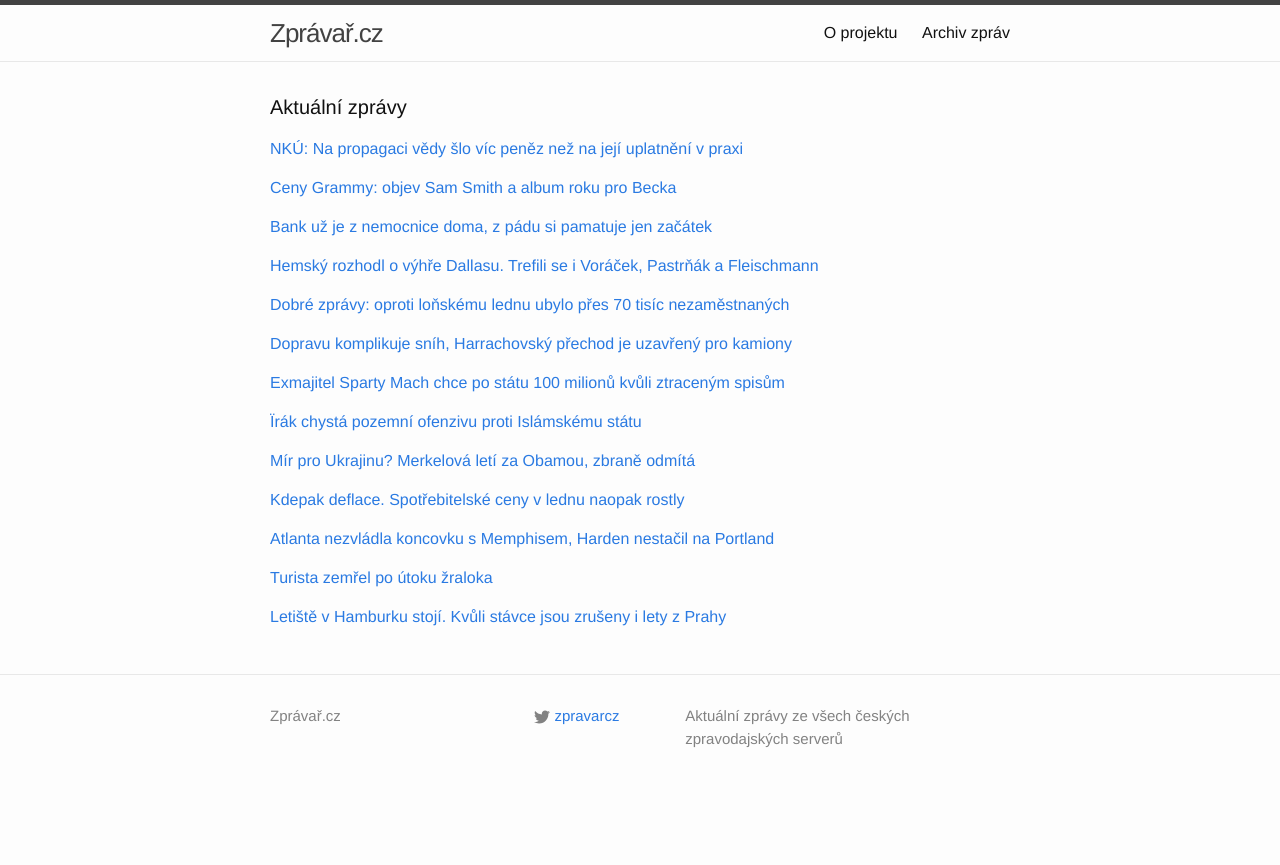
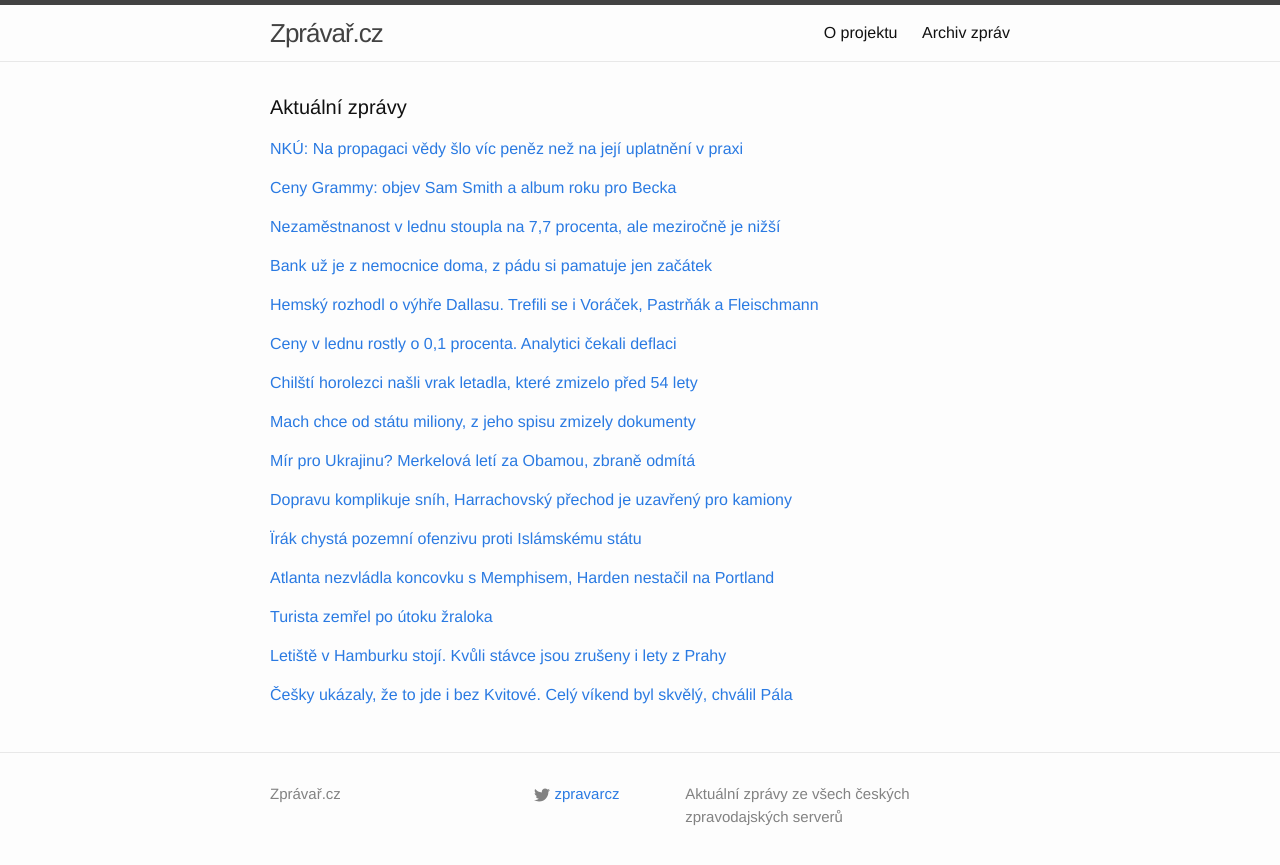
Before and after one commit to adliska/zpravar, a Jekyll site: the page built from index.html, in a window 1280 px wide. Shown: the top 865 px of the page. Built offline with Jekyll 4.4.1, drawn with Linux system fonts in a browser that asks for light colours; some of the changed lines change nothing that is shown.

Commit message:
zpravar news update

```diff
--- a/index.html
+++ b/index.html
@@ -35,8 +35,19 @@ layout: default
 <li><a href=http://www.ceskenoviny.cz/zpravy/zpravy/objev-sam-smith-ovladl-ceny-grammy-ma-i-nahravku-a-pisen-roku/1179010>Objev Sam Smith ovládl ceny Grammy, má i nahrávku a píseň roku  - www.ceskenoviny.cz</a></li>
 <li><a href=http://www.novinky.cz/kultura/361117-ceny-grammy-posbirali-beck-a-sam-smith.html>Ceny Grammy posbírali Beck a Sam Smith - www.novinky.cz</a></li>
 </ul>
-</div><p><a href="javascript:;" onclick="toggle_visibility('zpravy2')">Bank už je z nemocnice doma, z pádu si pamatuje jen začátek </a></p>
+</div><p><a href="javascript:;" onclick="toggle_visibility('zpravy2')">Nezaměstnanost v lednu stoupla na 7,7 procenta, ale meziročně je nižší</a></p>
 <div id="zpravy2" style="display:none">
+<ul>
+<li><a href=http://www.novinky.cz/ekonomika/361135-nezamestnanost-v-lednu-stoupla-na-7-7-procenta-ale-mezirocne-je-nizsi.html>Nezaměstnanost v lednu stoupla na 7,7 procenta, ale meziročně je nižší - www.novinky.cz</a></li>
+<li><a href=http://zpravy.e15.cz/burzy-a-trhy/makroekonomicka-data/dobre-zpravy-oproti-lonskemu-lednu-ubylo-pres-70-tisic-nezamestnanych-1160886>Dobré zprávy: oproti loňskému lednu ubylo přes 70 tisíc nezaměstnaných - zpravy.e15.cz</a></li>
+<li><a href=http://www.ceskatelevize.cz/ct24/ekonomika/301057-v-lednu-rostla-nezamestnanost-i-inflace/>V lednu rostla nezaměstnanost i inflace - www.ceskatelevize.cz</a></li>
+<li><a href=http://www.denik.cz/ekonomika/nezamestnanost-v-lednu-stoupla-na-7-7-procenta-ale-mezirocne-je-nizsi-20150209.html>Nezaměstnanost v lednu stoupla na 7,7 procenta, ale meziročně je nižší - www.denik.cz</a></li>
+<li><a href=http://ekonomika.idnes.cz/na-uradech-prace-pribylo-pres-14-tisic-nezamestnanych-pcd-/ekonomika.aspx?c=A150209_091041_ekonomika_fih>Na úřadech práce v lednu přibylo přes 14 tisíc nezaměstnaných - ekonomika.idnes.cz</a></li>
+<li><a href=http://zpravy.e15.cz/domaci/udalosti/nezamestnanych-je-v-zime-vice-oproti-lonskemu-roku-si-cesko-ale-polepsilo-1160886>Nezaměstnaných je v zimě více, oproti loňskému roku si Česko ale polepšilo - zpravy.e15.cz</a></li>
+<li><a href=http://www.financninoviny.cz/zpravodajstvi/zpravy/nezamestnanost-v-lednu-stoupla-na-7-7-ale-mezirocne-je-nizsi/1179069>Nezaměstnanost v lednu stoupla na 7,7 %, ale meziročně je nižší - www.financninoviny.cz</a></li>
+</ul>
+</div><p><a href="javascript:;" onclick="toggle_visibility('zpravy3')">Bank už je z nemocnice doma, z pádu si pamatuje jen začátek </a></p>
+<div id="zpravy3" style="display:none">
 <ul>
 <li><a href=http://sport.lidovky.cz/bank-uz-je-z-nemocnice-doma-z-padu-si-pamatuje-jen-zacatek-pko-/ostatni-sporty.aspx?c=A150209_090926_ln-sport-ostatni_mpr>Bank už je z nemocnice doma, z pádu si pamatuje jen začátek  - sport.lidovky.cz</a></li>
 <li><a href=http://www.tyden.cz/rubriky/sport/zimni-sporty/bank-uz-ma-chut-na-pivo-musime-zapit-ze-jsem-prezil_332810.html>Bank už má chuť na pivo: Musíme zapít, že jsem přežil - www.tyden.cz</a></li>
@@ -46,8 +57,8 @@ layout: default
 <li><a href=http://www.sportovninoviny.cz/zpravy/bank-uz-je-z-nemocnice-doma-z-padu-si-pamatuje-jen-zacatek/1179054>Bank už je z nemocnice doma, z pádu si pamatuje jen začátek - www.sportovninoviny.cz</a></li>
 <li><a href=http://www.rozhlas.cz/_zprava/pamatuji-si-jen-zacatek-padu-rika-potluceny-ondrej-bank--1453178>Pamatuji si jen začátek pádu, říká potlučený Ondřej Bank - www.rozhlas.cz</a></li>
 </ul>
-</div><p><a href="javascript:;" onclick="toggle_visibility('zpravy3')">Hemský rozhodl o výhře Dallasu. Trefili se i Voráček, Pastrňák a Fleischmann</a></p>
-<div id="zpravy3" style="display:none">
+</div><p><a href="javascript:;" onclick="toggle_visibility('zpravy4')">Hemský rozhodl o výhře Dallasu. Trefili se i Voráček, Pastrňák a Fleischmann</a></p>
+<div id="zpravy4" style="display:none">
 <ul>
 <li><a href=http://www.rozhlas.cz/_zprava/hemsky-rozhodl-o-vyhre-dallasu-trefili-se-i-voracek-pastrnak-a-fleischmann--1453217>Hemský rozhodl o výhře Dallasu. Trefili se i Voráček, Pastrňák a Fleischmann - www.rozhlas.cz</a></li>
 <li><a href=http://hokej.idnes.cz/hokej-nhl-souhrn-dne-0qh-/nhl.aspx?c=A150209_073250_nhl_ten>Hemský zařídil výhru Dallasu, trefili se i Pastrňák, Voráček a Fleischmann - hokej.idnes.cz</a></li>
@@ -57,39 +68,32 @@ layout: default
 <li><a href=http://www.sportovninoviny.cz/zpravy/hemsky-zaridil-golem-v-prodlouzeni-vyhru-dallasu/1179026>Hemský zařídil gólem v prodloužení výhru Dallasu - www.sportovninoviny.cz</a></li>
 <li><a href=http://sport.aktualne.cz/voracek-jistil-golem-vyhru-trefil-se-i-fleischmann/r~56e0341aafee11e49f60002590604f2e/>Voráček jistil gólem výhru, trefil se i Fleischmann - sport.aktualne.cz</a></li>
 </ul>
-</div><p><a href="javascript:;" onclick="toggle_visibility('zpravy4')">Dobré zprávy: oproti loňskému lednu ubylo přes 70 tisíc nezaměstnaných</a></p>
-<div id="zpravy4" style="display:none">
-<ul>
-<li><a href=http://zpravy.e15.cz/burzy-a-trhy/makroekonomicka-data/dobre-zpravy-oproti-lonskemu-lednu-ubylo-pres-70-tisic-nezamestnanych-1160886>Dobré zprávy: oproti loňskému lednu ubylo přes 70 tisíc nezaměstnaných - zpravy.e15.cz</a></li>
-<li><a href=http://www.ceskatelevize.cz/ct24/ekonomika/301057-v-lednu-rostla-nezamestnanost-i-inflace/>V lednu rostla nezaměstnanost i inflace - www.ceskatelevize.cz</a></li>
-<li><a href=http://www.denik.cz/ekonomika/nezamestnanost-v-lednu-stoupla-na-7-7-procenta-ale-mezirocne-je-nizsi-20150209.html>Nezaměstnanost v lednu stoupla na 7,7 procenta, ale meziročně je nižší - www.denik.cz</a></li>
-<li><a href=http://ekonomika.idnes.cz/na-uradech-prace-pribylo-pres-14-tisic-nezamestnanych-pcd-/ekonomika.aspx?c=A150209_091041_ekonomika_fih>Na úřadech práce v lednu přibylo přes 14 tisíc nezaměstnaných - ekonomika.idnes.cz</a></li>
-<li><a href=http://zpravy.e15.cz/domaci/udalosti/nezamestnanych-je-v-zime-vice-oproti-lonskemu-roku-si-cesko-ale-polepsilo-1160886>Nezaměstnaných je v zimě více, oproti loňskému roku si Česko ale polepšilo - zpravy.e15.cz</a></li>
-<li><a href=http://www.financninoviny.cz/zpravodajstvi/zpravy/nezamestnanost-v-lednu-stoupla-na-7-7-ale-mezirocne-je-nizsi/1179069>Nezaměstnanost v lednu stoupla na 7,7 %, ale meziročně je nižší - www.financninoviny.cz</a></li>
-</ul>
-</div><p><a href="javascript:;" onclick="toggle_visibility('zpravy5')">Dopravu komplikuje sníh, Harrachovský přechod je uzavřený pro kamiony</a></p>
+</div><p><a href="javascript:;" onclick="toggle_visibility('zpravy5')">Ceny v lednu rostly o 0,1 procenta. Analytici čekali deflaci</a></p>
 <div id="zpravy5" style="display:none">
 <ul>
-<li><a href=http://www.ceskatelevize.cz/ct24/domaci/301054-dopravu-komplikuje-snih-harrachovsky-prechod-je-uzavreny-pro-kamiony/>Dopravu komplikuje sníh, Harrachovský přechod je uzavřený pro kamiony - www.ceskatelevize.cz</a></li>
-<li><a href=http://www.ceskatelevize.cz/ct24/domaci/301054-dopravu-komplikuje-snih-i-vitr-harrachovsky-prechod-je-uzavreny-pro-kamiony/>Dopravu komplikuje sníh i vítr, Harrachovský přechod je uzavřený pro kamiony - www.ceskatelevize.cz</a></li>
-<li><a href=http://zpravy.idnes.cz/ridici-musi-davat-pozor-na-ledovku-a-snehove-jazyky-fh0-/domaci.aspx?c=A150209_073302_domaci_jpl>Řidiči musí dávat pozor na ledovku a sněhové jazyky  - zpravy.idnes.cz</a></li>
-<li><a href=http://www.ceskenoviny.cz/zpravy/zpravy/snehove-jazyky-a-misty-ledovka-komplikuji-dopravu/1179024>Sněhové jazyky a místy ledovka komplikují dopravu - www.ceskenoviny.cz</a></li>
+<li><a href=http://ekonomika.idnes.cz/spotrebitelske-ceny-si-v-lednu-zachovaly-rust-o-0-1-procenta-po8-/ekonomika.aspx?c=A150209_094708_ekonomika_fih>Ceny v lednu rostly o 0,1 procenta. Analytici čekali deflaci - ekonomika.idnes.cz</a></li>
+<li><a href=http://www.tyden.cz/rubriky/byznys/cesko/kdepak-deflace-spotrebitelske-ceny-v-lednu-naopak-rostly_332818.html>Kdepak deflace. Spotřebitelské ceny v lednu naopak rostly - www.tyden.cz</a></li>
+<li><a href=http://zpravy.e15.cz/burzy-a-trhy/makroekonomicka-data/lednovou-inflaci-zachranilo-zdrazeni-alkoholu-1160948>Lednovou inflaci zachránilo zdražení alkoholu - zpravy.e15.cz</a></li>
+<li><a href=http://www.denik.cz/ekonomika/spotrebitelske-ceny-si-v-lednu-zachovaly-rust-o-0-1-procenta-20150209.html>Spotřebitelské ceny si v lednu zachovaly růst o 0,1 procenta - www.denik.cz</a></li>
+<li><a href=http://www.novinky.cz/ekonomika/361129-deflace-se-nekona-ceny-v-lednu-vzrostly-o-0-1-procenta.html>Deflace se nekoná, ceny v lednu vzrostly o 0,1 procenta - www.novinky.cz</a></li>
 </ul>
-</div><p><a href="javascript:;" onclick="toggle_visibility('zpravy6')">Exmajitel Sparty Mach chce po státu 100 milionů kvůli ztraceným spisům</a></p>
+</div><p><a href="javascript:;" onclick="toggle_visibility('zpravy6')">Chilští horolezci našli vrak letadla, které zmizelo před 54 lety</a></p>
 <div id="zpravy6" style="display:none">
 <ul>
+<li><a href=http://zpravy.idnes.cz/chile-horolezci-nasli-po-54-letech-trosky-zmizeleho-letadla-pat-/zahranicni.aspx?c=A150209_094132_zahranicni_vez>Chilští horolezci našli vrak letadla, které zmizelo před 54 lety - zpravy.idnes.cz</a></li>
+<li><a href=http://www.ceskatelevize.cz/ct24/svet/301061-znamy-pribeh-o-touze-prezit-ma-dohru-z-chile-hlasi-nalez-vraku/>Známý příběh o touze přežít má dohru. Z Chile hlásí nález vraku - www.ceskatelevize.cz</a></li>
+<li><a href=http://www.novinky.cz/zahranicni/amerika/361131-v-chilskych-horach-nasli-po-54-letech-vrak-letadla-s-fotbalisty.html>V chilských horách našli po 54 letech vrak letadla s fotbalisty - www.novinky.cz</a></li>
+<li><a href=http://www.lidovky.cz/horolezci-nasli-vrak-slavneho-chilskeho-letadla-zmizelo-pred-50-lety-11h-/zpravy-svet.aspx?c=A150209_093121_ln_zahranici_msl>Horolezci našli vrak slavného chilského letadla. Zmizelo před 50 lety  - www.lidovky.cz</a></li>
+<li><a href=http://echo24.cz/a/wBsXz>V Chile našli po půl století vrak zmizelého letadla fotbalistů - echo24.cz</a></li>
+</ul>
+</div><p><a href="javascript:;" onclick="toggle_visibility('zpravy7')">Mach chce od státu miliony, z jeho spisu zmizely dokumenty</a></p>
+<div id="zpravy7" style="display:none">
+<ul>
+<li><a href=http://www.ceskatelevize.cz/ct24/domaci/301059-mach-chce-od-statu-miliony-z-jeho-spisu-zmizely-dokumenty/>Mach chce od státu miliony, z jeho spisu zmizely dokumenty - www.ceskatelevize.cz</a></li>
 <li><a href=http://zpravy.idnes.cz/exmajitel-sparty-mach-chce-po-statu-100-milionu-kvuli-ztracenym-spisum-1ka-/krimi.aspx?c=A150209_083641_krimi_wlk>Exmajitel Sparty Mach chce po státu 100 milionů kvůli ztraceným spisům - zpravy.idnes.cz</a></li>
 <li><a href=http://zpravy.e15.cz/pravo-a-byznys/mach-zada-odskodneni-cast-jeho-spisu-se-pry-ztratila-1160869>Mach žádá odškodnění, část jeho spisu se prý ztratila - zpravy.e15.cz</a></li>
 <li><a href=http://www.tyden.cz/rubriky/domaci/exsef-sparty-chce-od-statu-100-milionu-cast-spisu-pry-zmizela_332804.html>Exšéf Sparty chce od státu 100 milionů, část spisu prý zmizela - www.tyden.cz</a></li>
 <li><a href=http://www.ceskenoviny.cz/zpravy/zpravy/mach-zada-odskodneni-cast-jeho-spisu-se-pry-ztratila/1179048>Mach žádá odškodnění, část jeho spisu se prý ztratila - www.ceskenoviny.cz</a></li>
-</ul>
-</div><p><a href="javascript:;" onclick="toggle_visibility('zpravy7')">Ïrák chystá pozemní ofenzivu proti Islámskému státu</a></p>
-<div id="zpravy7" style="display:none">
-<ul>
-<li><a href=http://www.ceskatelevize.cz/ct24/svet/301053-irak-chysta-pozemni-ofenzivu-proti-islamskemu-statu/>Ïrák chystá pozemní ofenzivu proti Islámskému státu - www.ceskatelevize.cz</a></li>
-<li><a href=http://www.novinky.cz/zahranicni/blizky-a-stredni-vychod/361119-irak-zahaji-pozemni-ofenzivu-proti-islamskemu-statu.html>Irák zahájí pozemní ofenzivu proti Islámskému státu - www.novinky.cz</a></li>
-<li><a href=http://www.novinky.cz/zahranicni/blizky-a-stredni-vychod/361119-irak-zahaji-pozemni-ofenzivu.html>Irák zahájí pozemní ofenzívu - www.novinky.cz</a></li>
-<li><a href=http://www.ceskenoviny.cz/zpravy/zpravy/iracke-sily-pry-chystaji-pozemni-ofenzivu-proti-is/1179006>Irácké síly prý chystají pozemní ofenzivu proti IS - www.ceskenoviny.cz</a></li>
 </ul>
 </div><p><a href="javascript:;" onclick="toggle_visibility('zpravy8')">Mír pro Ukrajinu? Merkelová letí za Obamou, zbraně odmítá</a></p>
 <div id="zpravy8" style="display:none">
@@ -99,33 +103,48 @@ layout: default
 <li><a href=http://www.tyden.cz/rubriky/zahranici/rusko-a-okoli/mir-pro-ukrajinu-merkelova-leti-za-obamou-tema-zbrane_332800.html>Mír pro Ukrajinu? Merkelová letí za Obamou, téma zbraně - www.tyden.cz</a></li>
 <li><a href=http://www.rozhlas.cz/_zprava/nemecka-kanclerka-bude-v-bilem-dome-jednat-o-reseni-krize-na-ukrajine--1453180>Německá kancléřka bude v Bílém domě jednat o řešení krize na Ukrajině - www.rozhlas.cz</a></li>
 </ul>
-</div><p><a href="javascript:;" onclick="toggle_visibility('zpravy9')">Kdepak deflace. Spotřebitelské ceny v lednu naopak rostly</a></p>
+</div><p><a href="javascript:;" onclick="toggle_visibility('zpravy9')">Dopravu komplikuje sníh, Harrachovský přechod je uzavřený pro kamiony</a></p>
 <div id="zpravy9" style="display:none">
 <ul>
-<li><a href=http://www.tyden.cz/rubriky/byznys/cesko/kdepak-deflace-spotrebitelske-ceny-v-lednu-naopak-rostly_332818.html>Kdepak deflace. Spotřebitelské ceny v lednu naopak rostly - www.tyden.cz</a></li>
-<li><a href=http://zpravy.e15.cz/burzy-a-trhy/makroekonomicka-data/lednovou-inflaci-zachranilo-zdrazeni-alkoholu-1160948>Lednovou inflaci zachránilo zdražení alkoholu - zpravy.e15.cz</a></li>
-<li><a href=http://www.denik.cz/ekonomika/spotrebitelske-ceny-si-v-lednu-zachovaly-rust-o-0-1-procenta-20150209.html>Spotřebitelské ceny si v lednu zachovaly růst o 0,1 procenta - www.denik.cz</a></li>
-<li><a href=http://www.novinky.cz/ekonomika/361129-deflace-se-nekona-ceny-v-lednu-vzrostly-o-0-1-procenta.html>Deflace se nekoná, ceny v lednu vzrostly o 0,1 procenta - www.novinky.cz</a></li>
+<li><a href=http://www.ceskatelevize.cz/ct24/domaci/301054-dopravu-komplikuje-snih-harrachovsky-prechod-je-uzavreny-pro-kamiony/>Dopravu komplikuje sníh, Harrachovský přechod je uzavřený pro kamiony - www.ceskatelevize.cz</a></li>
+<li><a href=http://www.ceskatelevize.cz/ct24/domaci/301054-dopravu-komplikuje-snih-i-vitr-harrachovsky-prechod-je-uzavreny-pro-kamiony/>Dopravu komplikuje sníh i vítr, Harrachovský přechod je uzavřený pro kamiony - www.ceskatelevize.cz</a></li>
+<li><a href=http://zpravy.idnes.cz/ridici-musi-davat-pozor-na-ledovku-a-snehove-jazyky-fh0-/domaci.aspx?c=A150209_073302_domaci_jpl>Řidiči musí dávat pozor na ledovku a sněhové jazyky  - zpravy.idnes.cz</a></li>
+<li><a href=http://www.ceskenoviny.cz/zpravy/zpravy/snehove-jazyky-a-misty-ledovka-komplikuji-dopravu/1179024>Sněhové jazyky a místy ledovka komplikují dopravu - www.ceskenoviny.cz</a></li>
 </ul>
-</div><p><a href="javascript:;" onclick="toggle_visibility('zpravy10')">Atlanta nezvládla koncovku s Memphisem, Harden nestačil na Portland</a></p>
+</div><p><a href="javascript:;" onclick="toggle_visibility('zpravy10')">Ïrák chystá pozemní ofenzivu proti Islámskému státu</a></p>
 <div id="zpravy10" style="display:none">
+<ul>
+<li><a href=http://www.ceskatelevize.cz/ct24/svet/301053-irak-chysta-pozemni-ofenzivu-proti-islamskemu-statu/>Ïrák chystá pozemní ofenzivu proti Islámskému státu - www.ceskatelevize.cz</a></li>
+<li><a href=http://www.novinky.cz/zahranicni/blizky-a-stredni-vychod/361119-irak-zahaji-pozemni-ofenzivu-proti-islamskemu-statu.html>Irák zahájí pozemní ofenzivu proti Islámskému státu - www.novinky.cz</a></li>
+<li><a href=http://www.novinky.cz/zahranicni/blizky-a-stredni-vychod/361119-irak-zahaji-pozemni-ofenzivu.html>Irák zahájí pozemní ofenzívu - www.novinky.cz</a></li>
+<li><a href=http://www.ceskenoviny.cz/zpravy/zpravy/iracke-sily-pry-chystaji-pozemni-ofenzivu-proti-is/1179006>Irácké síly prý chystají pozemní ofenzivu proti IS - www.ceskenoviny.cz</a></li>
+</ul>
+</div><p><a href="javascript:;" onclick="toggle_visibility('zpravy11')">Atlanta nezvládla koncovku s Memphisem, Harden nestačil na Portland</a></p>
+<div id="zpravy11" style="display:none">
 <ul>
 <li><a href=http://sport.idnes.cz/nba-basketbal-denni-souhrn-dc7-/basket.aspx?c=A150209_091634_sport-basket_ten>Atlanta nezvládla koncovku s Memphisem, Harden nestačil na Portland - sport.idnes.cz</a></li>
 <li><a href=http://www.denik.cz/ostatni_sport/atlanta-nezvladla-koncovku-a-podlehla-v-nba-memphisu-20150209.html>Atlanta nezvládla koncovku a podlehla v NBA Memphisu - www.denik.cz</a></li>
 <li><a href=http://sport.aktualne.cz/atlanta-nezvladla-koncovku-a-podlehla-memphisu/r~dc9fa13eb03011e4a7d8002590604f2e/>Atlanta nezvládla koncovku a podlehla Memphisu - sport.aktualne.cz</a></li>
 </ul>
-</div><p><a href="javascript:;" onclick="toggle_visibility('zpravy11')">Turista zemřel po útoku žraloka </a></p>
-<div id="zpravy11" style="display:none">
+</div><p><a href="javascript:;" onclick="toggle_visibility('zpravy12')">Turista zemřel po útoku žraloka </a></p>
+<div id="zpravy12" style="display:none">
 <ul>
 <li><a href=http://www.novinky.cz/zahranicni/svet/361122-turista-zemrel-po-utoku-zraloka.html>Turista zemřel po útoku žraloka  - www.novinky.cz</a></li>
 <li><a href=http://www.lidovky.cz/turista-zemrel-pote-co-mu-zralok-ukousl-obe-nohy-f64-/zpravy-svet.aspx?c=A150209_083315_ln_zahranici_ele>Další útok žraloka v Austrálii. Turistovi z Japonska ukousl nohy  - www.lidovky.cz</a></li>
 <li><a href=http://www.tyden.cz/rubriky/relax/zvirata/zralok-ukousl-turistovi-obe-nohy-marna-prvni-pomoc_332805.html>Žralok ukousl turistovi obě nohy, marná první pomoc - www.tyden.cz</a></li>
 </ul>
-</div><p><a href="javascript:;" onclick="toggle_visibility('zpravy12')">Letiště v Hamburku stojí. Kvůli stávce jsou zrušeny i lety z Prahy</a></p>
-<div id="zpravy12" style="display:none">
+</div><p><a href="javascript:;" onclick="toggle_visibility('zpravy13')">Letiště v Hamburku stojí. Kvůli stávce jsou zrušeny i lety z Prahy</a></p>
+<div id="zpravy13" style="display:none">
 <ul>
 <li><a href=http://zahranicni.ihned.cz/evropa-slovensko/c1-63511040-letiste-v-hamburku-stoji-kvuli-stavce-jsou-zruseny-i-lety-z-prahy>Letiště v Hamburku stojí. Kvůli stávce jsou zrušeny i lety z Prahy - zahranicni.ihned.cz</a></li>
 <li><a href=http://www.financninoviny.cz/zpravodajstvi/zpravy/kvuli-stavce-v-hamburku-je-zruseno-na-100-letu-vcetne-spoje-s-cr/1178890>Kvůli stávce v Hamburku je zrušeno na 100 letů, včetně spoje s ČR - www.financninoviny.cz</a></li>
 <li><a href=http://www.denik.cz/ekonomika/kvuli-stavce-v-hamburku-je-zruseno-na-100-letu-vcetne-spoje-s-cr-20150209.html>Kvůli stávce v Hamburku je zrušeno na 100 letů, včetně spoje s ČR - www.denik.cz</a></li>
 </ul>
+</div><p><a href="javascript:;" onclick="toggle_visibility('zpravy14')">Češky ukázaly, že to jde i bez Kvitové. Celý víkend byl skvělý, chválil Pála</a></p>
+<div id="zpravy14" style="display:none">
+<ul>
+<li><a href=http://www.denik.cz/tenis/cesky-ukazaly-ze-to-jde-i-bez-kvitove-cely-vikend-byl-skvely-chvalil-pala-201502.html>Češky ukázaly, že to jde i bez Kvitové. Celý víkend byl skvělý, chválil Pála - www.denik.cz</a></li>
+<li><a href=http://www.tyden.cz/rubriky/sport/tenis/obavy-byt-mohly-ale-nakonec-jsem-na-holky-pysny-zaril-pala_332798.html>Obavy být mohly, ale nakonec jsem na holky pyšný, zářil Pála - www.tyden.cz</a></li>
+<li><a href=http://www.sportovninoviny.cz/zpravy/pala-byl-nadseny-jak-skvele-zvladl-mlady-tym-zapas-v-kanade/1179007>Pála byl nadšený, jak skvěle zvládl mladý tým zápas v Kanadě - www.sportovninoviny.cz</a></li>
+</ul>
 </div></div>
```
